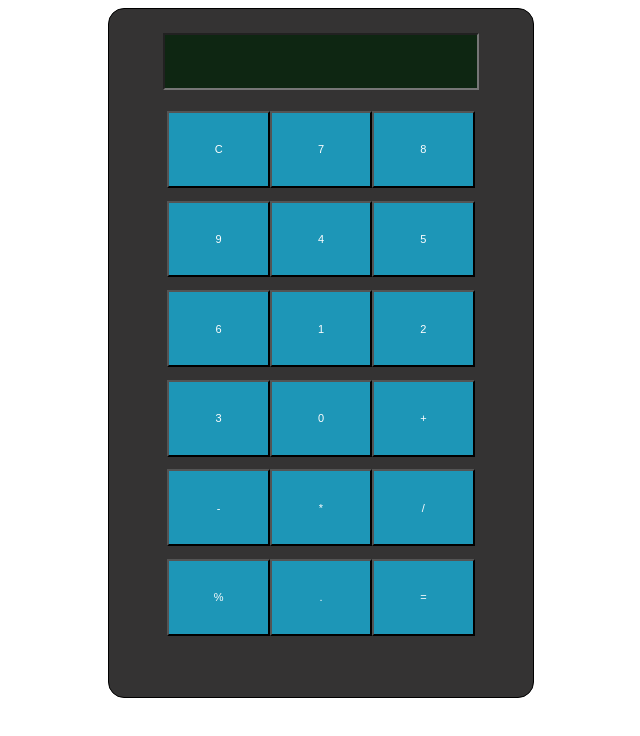
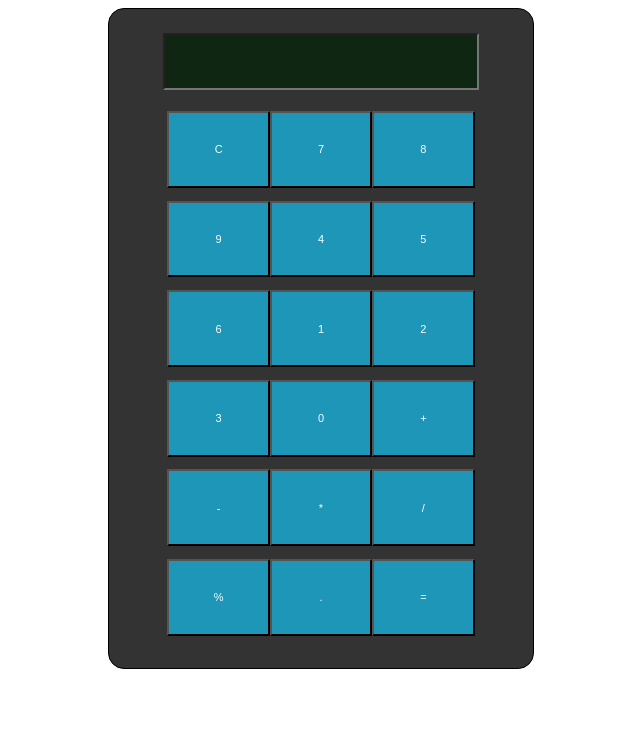
Before and after one commit to Tushalhansola124/Calculator2, a React (Vite) app: page / in a window 1280 px wide. Shown: the top 736 px of the page, without its empty margins (319-959 px from the left). Built offline with nearby package versions, Linux system fonts and the light colour scheme.

Commit message:
Update App.css

```diff
--- a/src/App.css
+++ b/src/App.css
@@ -4,7 +4,7 @@
   border-radius:2vh;
   padding: 3vh 2.5vh;
   background-color: rgba(17, 16, 16, 0.851);
-  height:50vw;
+
 }
 .input{
   width:24vw;
```
